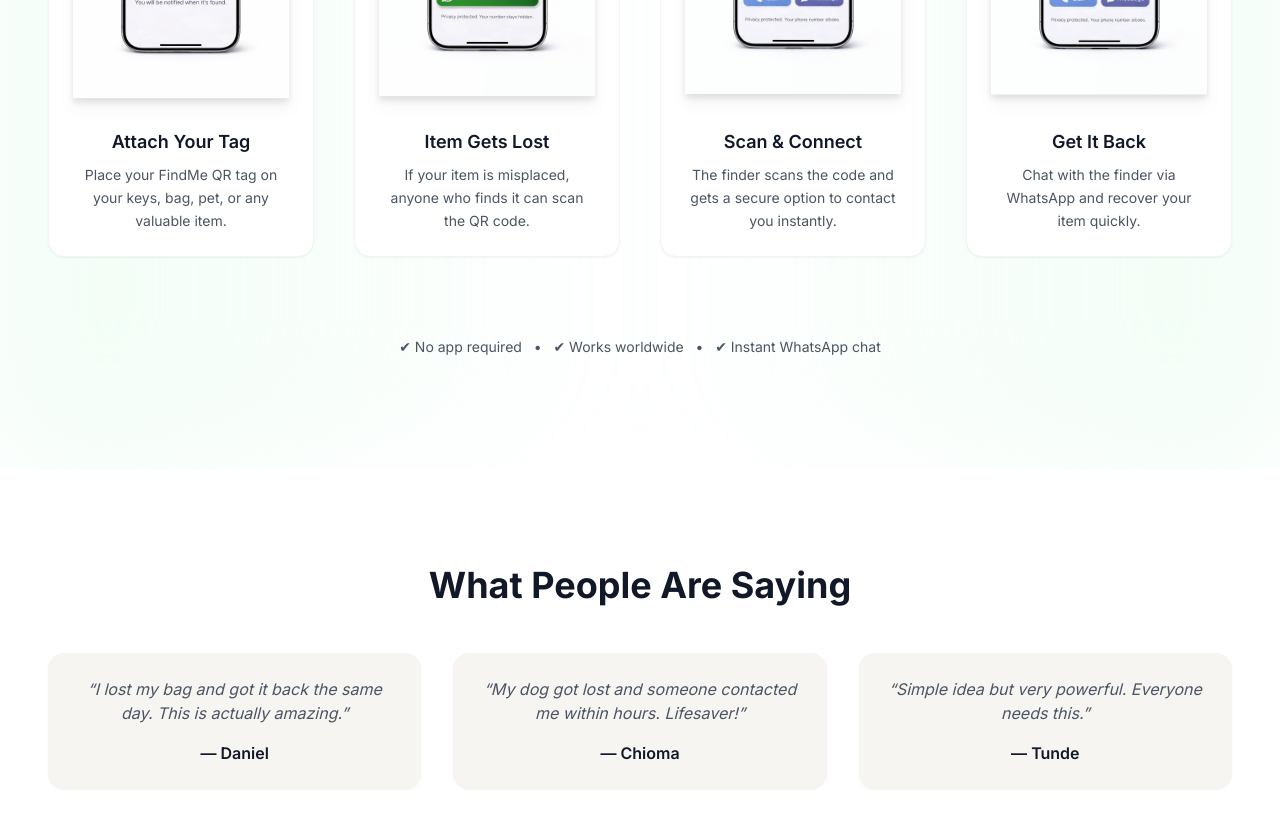
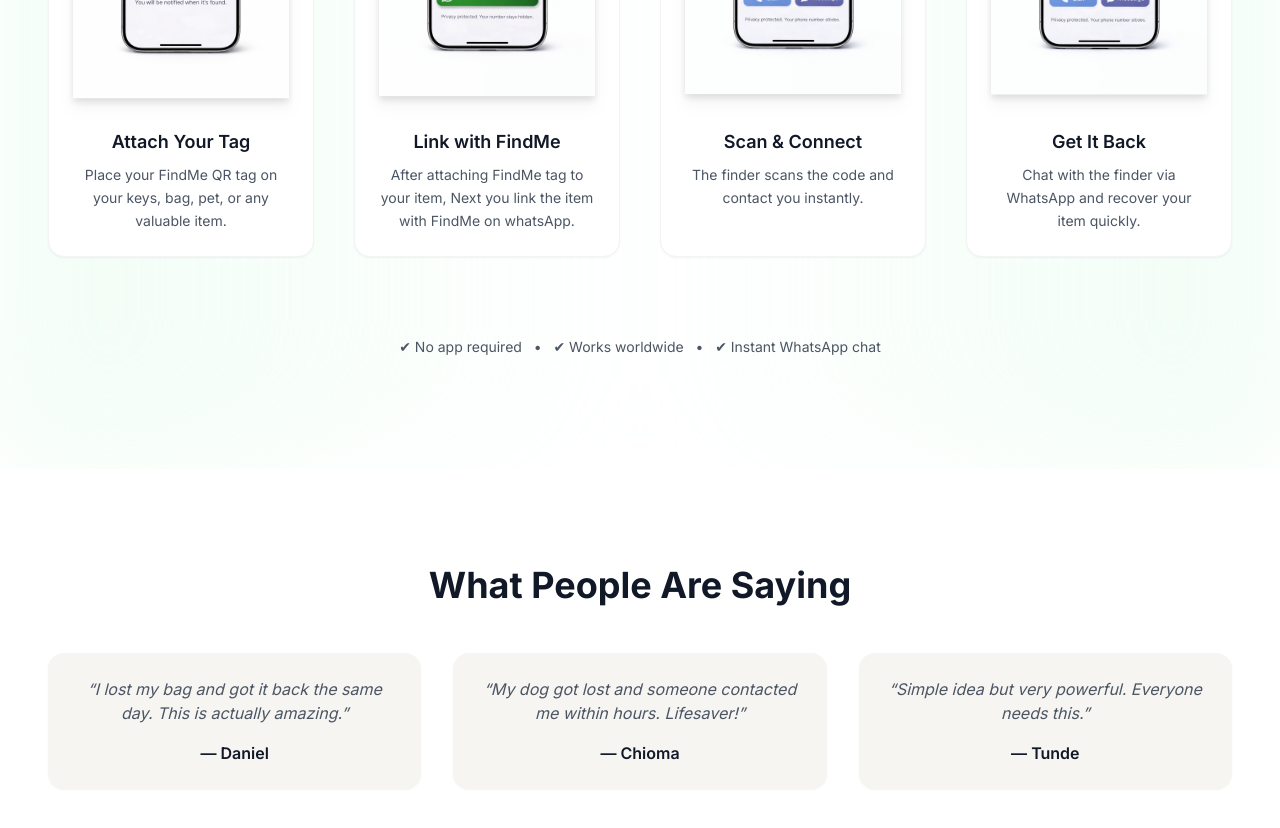
Before and after one commit to Eli-boy/FindMe-Frontend, a Next.js app: page / in a window 1280 px wide. Shown: the part 2340-3168 px from the top of the page. Built offline with nearby package versions, Linux system fonts and the light colour scheme.

Commit message:
Update how it works

```diff
--- a/app/HowItWorks.tsx
+++ b/app/HowItWorks.tsx
@@ -11,13 +11,13 @@ export default function HowItWorks() {
       image: "/phone-setup.png",
     },
     {
-      title: "Item Gets Lost",
-      desc: "If your item is misplaced, anyone who finds it can scan the QR code.",
+      title: "Link with FindMe ",
+      desc: "After attaching FindMe tag to your item, Next you link the item with FindMe on whatsApp.",
       image: "/phone-scan.png",
     },
     {
       title: "Scan & Connect",
-      desc: "The finder scans the code and gets a secure option to contact you instantly.",
+      desc: "The finder scans the code and contact you instantly.",
       image: "/phone-contact.png",
     },
     {
```
